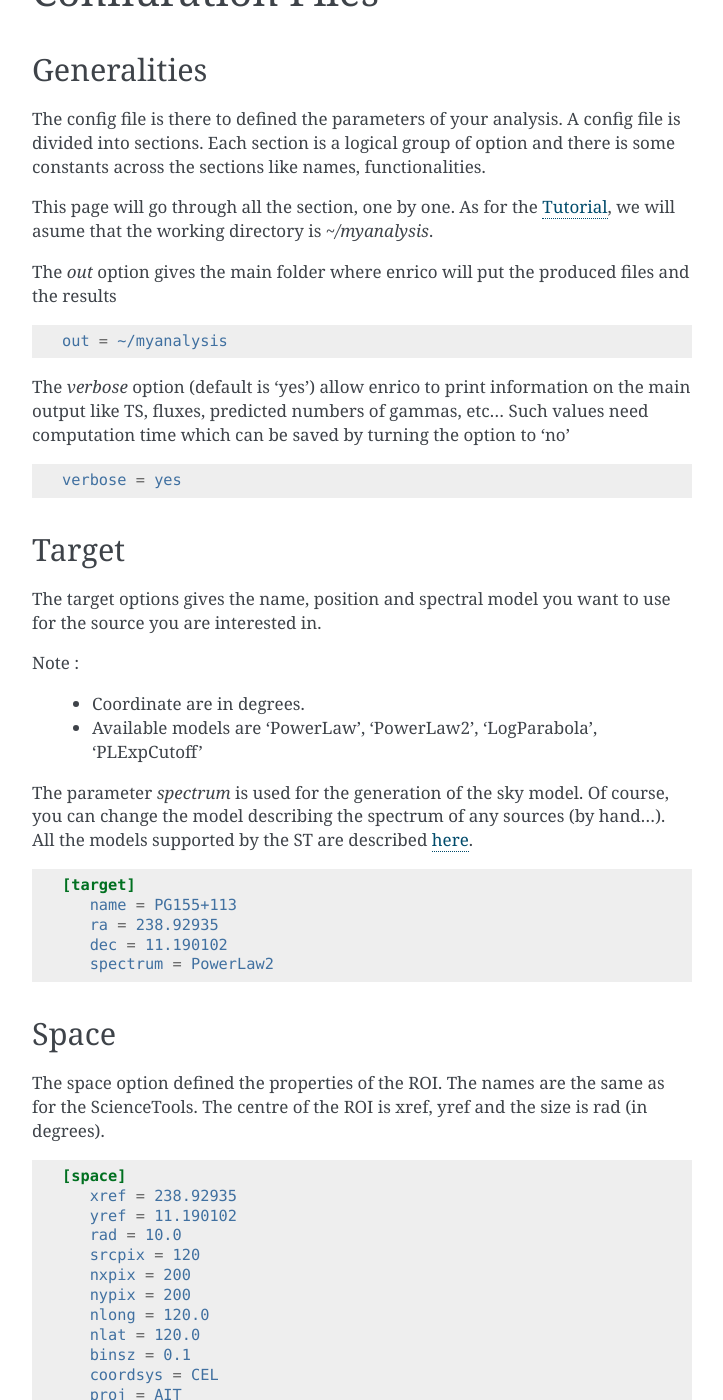
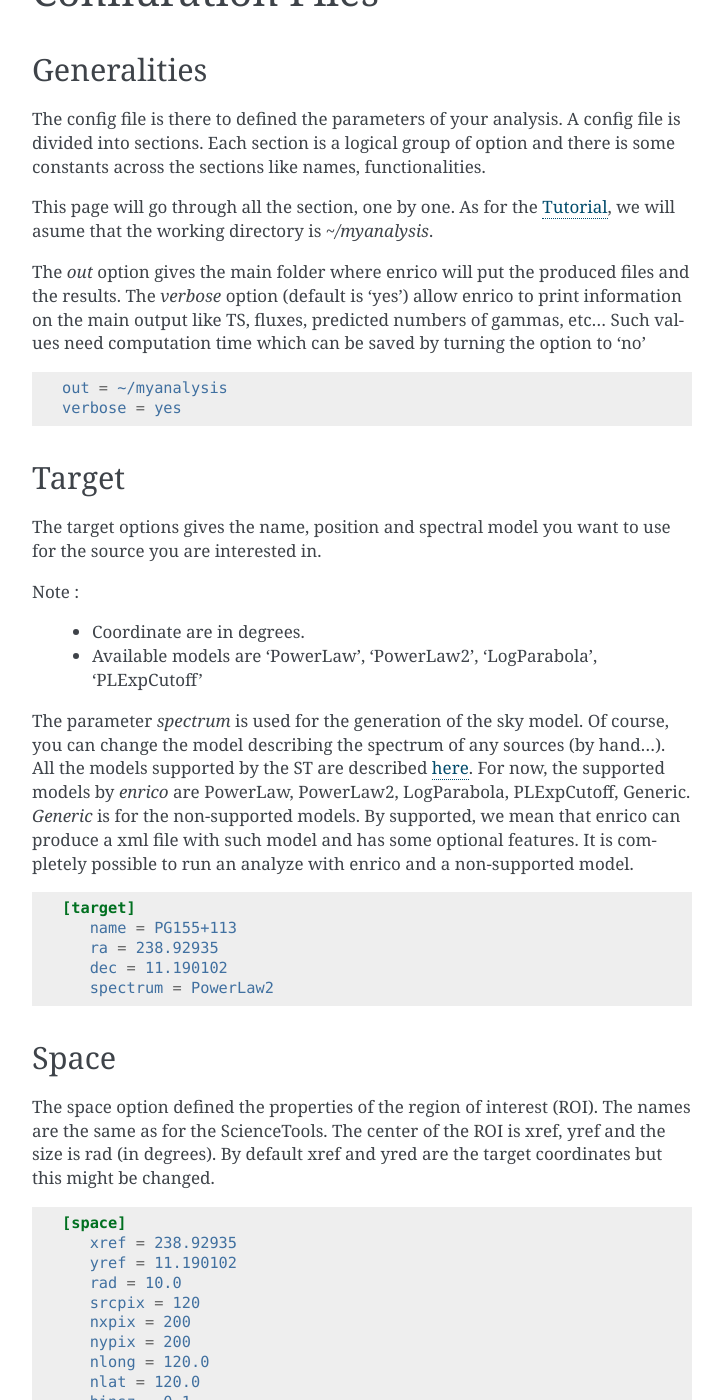
Before and after one commit to gammapy/enrico, a Sphinx documentation site: the page built from doc/source/configfile.rst, in a window 1280 px wide and 1400 px high, scrolled down 199 px. Shown: the whole window, without its empty margins (388-1111 px from the left). Built offline with Sphinx 7.4.7, drawn with Linux system fonts in a browser that asks for light colours; some of the changed text lies outside the part shown.

Commit message:
update doc

```diff
--- a/doc/source/configfile.rst
+++ b/doc/source/configfile.rst
@@ -12,16 +12,11 @@ The config file is there to defined the parameters of your analysis. A config fi
 
 This page will go through all the section, one by one. As for the :ref:`tutorial`, we will asume that the working directory is  `~/myanalysis`.
 
-The `out` option gives the main folder where enrico will put the produced files and the results
+The `out` option gives the main folder where enrico will put the produced files and the results. The `verbose` option (default is 'yes') allow enrico to print information on the main output like TS, fluxes, predicted numbers of gammas, etc... Such values need computation time which can be saved by turning the option to 'no'
 
 .. code-block:: ini
 
    out = ~/myanalysis
-
-The `verbose` option (default is 'yes') allow enrico to print information on the main output like TS, fluxes, predicted numbers of gammas, etc... Such values need computation time which can be saved by turning the option to 'no'
-
-.. code-block:: ini
-
    verbose = yes
 
 Target
@@ -34,7 +29,7 @@ Note :
  * Coordinate are in degrees.
  * Available models are 'PowerLaw', 'PowerLaw2', 'LogParabola', 'PLExpCutoff'
 
-The parameter `spectrum` is used for the generation of the sky model. Of course, you can change the model describing the spectrum of any sources (by hand...). All the models supported by the ST are described `here <http://fermi.gsfc.nasa.gov/ssc/data/analysis/documentation/Cicerone/Cicerone_Likelihood/Model_Selection.html>`_.
+The parameter `spectrum` is used for the generation of the sky model. Of course, you can change the model describing the spectrum of any sources (by hand...). All the models supported by the ST are described `here <http://fermi.gsfc.nasa.gov/ssc/data/analysis/documentation/Cicerone/Cicerone_Likelihood/Model_Selection.html>`_. For now, the supported models by `enrico` are PowerLaw, PowerLaw2, LogParabola, PLExpCutoff, Generic. `Generic` is for the non-supported models. By supported, we mean that enrico can produce a xml file with such model and has some optional features. It is completely possible to run an analyze with enrico and a non-supported model.
 
 .. code-block:: ini
 
@@ -47,9 +42,8 @@ The parameter `spectrum` is used for the generation of the sky model. Of course,
 Space
 -----
 
-The space option defined the properties of the ROI. The names are the same as for the ScienceTools.
-The centre of the ROI is xref, yref and the size is rad (in degrees).
-
+The space option defined the properties of the region of interest (ROI). The names are the same as for the ScienceTools.
+The center of the ROI is xref, yref and the size is rad (in degrees). By default xref and yred are the target coordinates but this might be changed.
 
 .. code-block:: ini
 
@@ -74,7 +69,7 @@ The centre of the ROI is xref, yref and the size is rad (in degrees).
 File
 ----
 
-Here you defined where the FT2 and FT1 files are (this can be an ascii list). The xml option gives the location of the sky model. The `tag` is added to all files produced by enrico.
+Here you defined where the FT2 and FT1 files are (this can be an ascii list). The xml option gives the location of the sky model. The `tag` is added to all files produced by enrico. When generating a config file, the value of spacecraft and event are set in such way that is point towards the the file downloaded with `enrico_download`
 
 
 .. code-block:: ini
@@ -103,7 +98,7 @@ Start and stop time of your analysis in MET
 Energy
 ------
 
-Minimal and maximal energy of your analysis in MeV
+Minimal and maximal energy of your analysis in MeV. `enumbins_per_decade` is the number of bins per decade for the BINNED analysis chain.
 
 
 .. code-block:: ini
@@ -242,7 +237,7 @@ computation, the spectral index of the source (it is assumed that a POWERLAW or
 POWERLAW2 model is used) is frozen to `SpectralIndex`. Two methods can be used,
 Profile of Integral, see the Fermi web site for more informations.
 
-An upper limit is computed if the TS is below TSlimit. This hold only for `enrico_sed`
+An upper limit, at the confidence level `cl`, is computed if the TS is below TSlimit. This hold only for `enrico_sed`
 
 
 .. code-block:: ini
@@ -255,7 +250,8 @@ An upper limit is computed if the TS is below TSlimit. This hold only for `enric
       envelope = no
       #Compute an UL if the TS of the sources is <TSlimit
       TSlimit = 25.0
-
+      # Confidence level for the Ul computation
+      cl = 0.95
 
 LightCurve
 ----------
--- a/doc/source/tutorial.rst
+++ b/doc/source/tutorial.rst
@@ -271,3 +271,7 @@ Both implementations are provided by the ScienceTools and used by enrico.
 
 Check results
 -------------
+
+counts map, model maps
+
+count spectrum
```
Also changed, not shown: other parts of doc/source/configfile.rst (+1 -0 lines), doc/source/index.rst (+7 -1 lines), doc/source/script.rst (added, +17 -0 lines), doc/source/setup.rst (+70 -82 lines), 1 other file.
